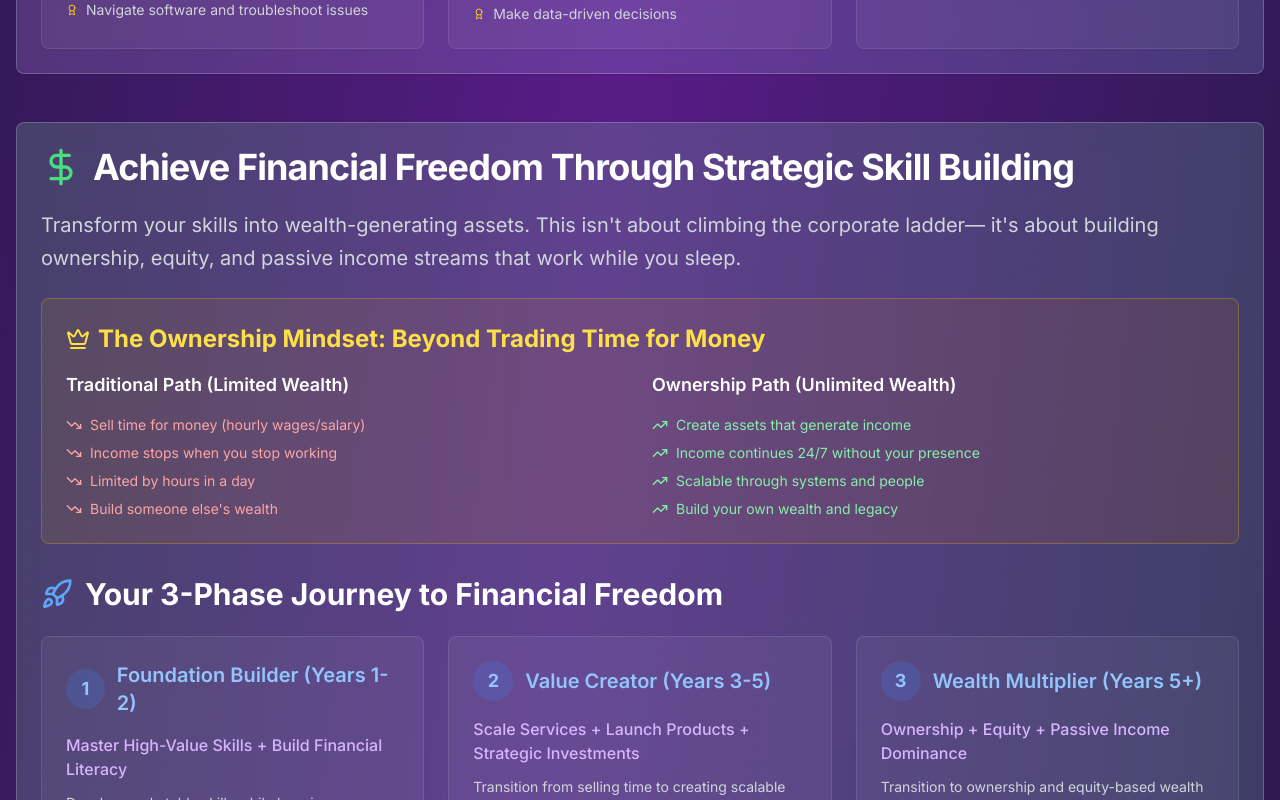
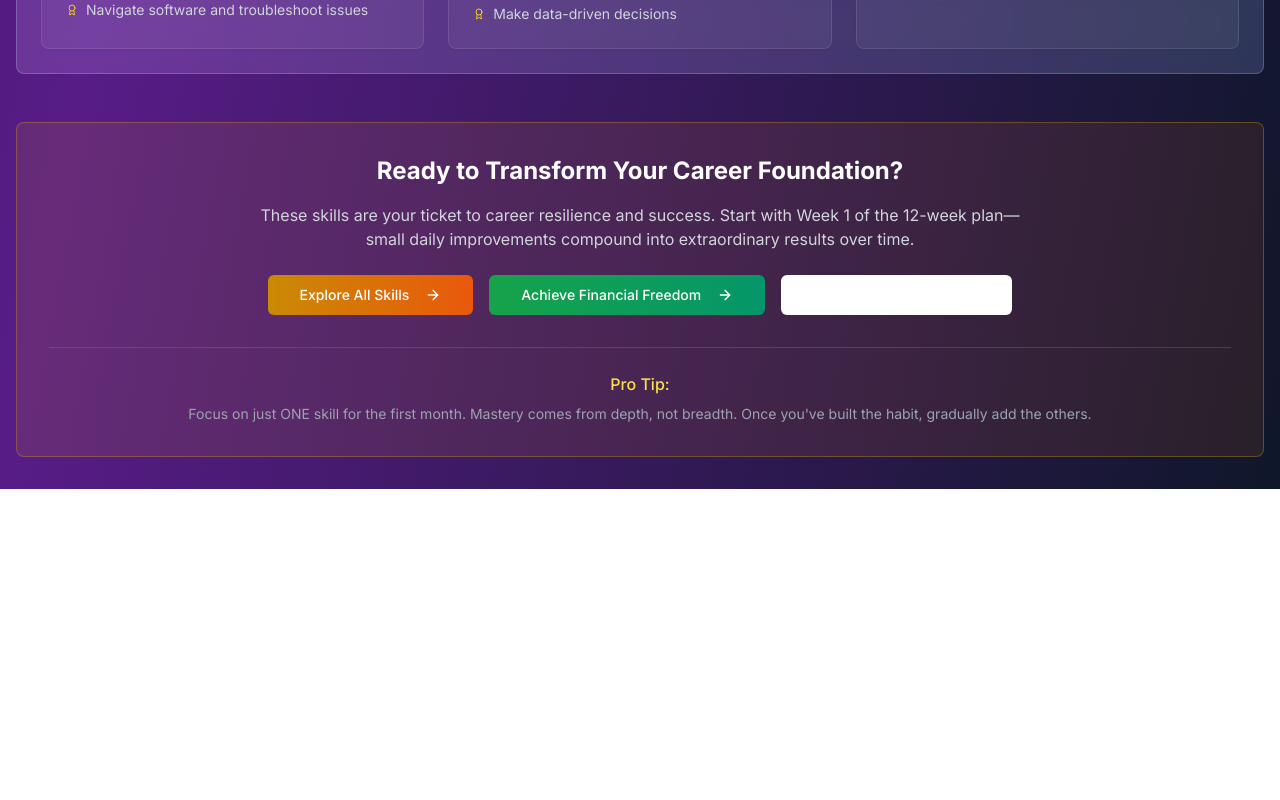
Before and after one commit to bysatyaprasad/skill-compass-pathways, a React (Vite) app: page /foundational-skills in a window 1280 px wide. Shown: the part 6020-6820 px from the top of the page. After the commit the page ends 6509 px from the top, so only its background shows below. Built offline with nearby package versions, Linux system fonts and the light colour scheme.

Commit message:
Separate financial freedom section
Move financial freedom content to a dedicated page, keeping the original content intact until the "Strategic 12-Month Development Plan" section.

```diff
--- a/src/App.tsx
+++ b/src/App.tsx
@@ -8,6 +8,7 @@ import { Navigation } from "@/components/Navigation";
 import Index from "./pages/Index";
 import Skills from "./pages/Skills";
 import FoundationalSkills from "./pages/FoundationalSkills";
+import FinancialFreedom from "./pages/FinancialFreedom";
 import AIPrompts from "./pages/AIPrompts";
 import CareerPaths from "./pages/CareerPaths";
 import NotFound from "./pages/NotFound";
@@ -25,6 +26,7 @@ const App = () => (
           <Routes>
             <Route path="/" element={<Index />} />
             <Route path="/foundational-skills" element={<FoundationalSkills />} />
+            <Route path="/financial-freedom" element={<FinancialFreedom />} />
             <Route path="/skills" element={<Skills />} />
             <Route path="/ai-prompts" element={<AIPrompts />} />
             <Route path="/career-paths" element={<CareerPaths />} />
--- a/src/components/foundational-skills/CallToAction.tsx
+++ b/src/components/foundational-skills/CallToAction.tsx
@@ -18,6 +18,12 @@ export const CallToAction = () => {
             <ArrowRight className="h-4 w-4 ml-2" />
           </Button>
         </Link>
+        <Link to="/financial-freedom">
+          <Button className="bg-gradient-to-r from-green-600 to-emerald-600 hover:from-green-700 hover:to-emerald-700 text-white px-8 py-3">
+            Achieve Financial Freedom
+            <ArrowRight className="h-4 w-4 ml-2" />
+          </Button>
+        </Link>
         <Link to="/ai-prompts">
           <Button variant="outline" className="border-2 border-white/30 text-white hover:bg-white/10 px-8 py-3">
             Get AI Learning Prompts
--- /dev/null
+++ b/src/pages/FinancialFreedom.tsx
@@ -0,0 +1,14 @@
+
+import { FinancialFreedomSection } from "@/components/foundational-skills/FinancialFreedomSection";
+
+const FinancialFreedom = () => {
+  return (
+    <div className="min-h-screen bg-gradient-to-br from-slate-900 via-purple-900 to-slate-900 pt-20">
+      <div className="max-w-7xl mx-auto px-4 py-8">
+        <FinancialFreedomSection />
+      </div>
+    </div>
+  );
+};
+
+export default FinancialFreedom;
--- a/src/pages/FoundationalSkills.tsx
+++ b/src/pages/FoundationalSkills.tsx
@@ -4,7 +4,6 @@ import { WhyStartHereSection } from "@/components/foundational-skills/WhyStartHe
 import { TwelveWeekActionPlan } from "@/components/foundational-skills/TwelveWeekActionPlan";
 import { SkillsBreakdown } from "@/components/foundational-skills/SkillsBreakdown";
 import { StrategicLearningPlan } from "@/components/foundational-skills/StrategicLearningPlan";
-import { FinancialFreedomSection } from "@/components/foundational-skills/FinancialFreedomSection";
 import { CallToAction } from "@/components/foundational-skills/CallToAction";
 
 const FoundationalSkills = () => {
@@ -16,7 +15,6 @@ const FoundationalSkills = () => {
         <TwelveWeekActionPlan />
         <SkillsBreakdown />
         <StrategicLearningPlan />
-        <FinancialFreedomSection />
         <CallToAction />
       </div>
     </div>
```
